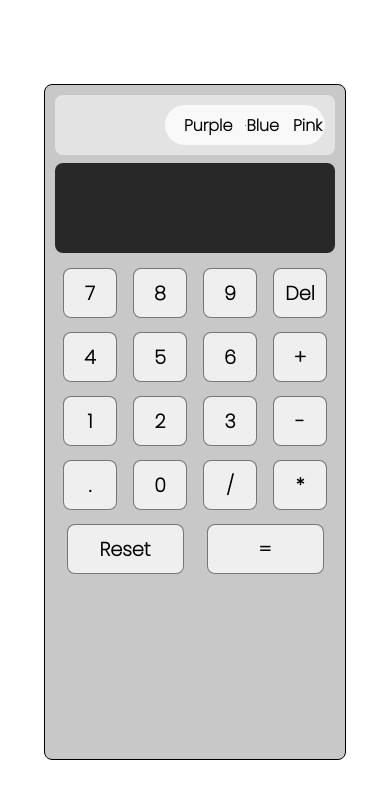
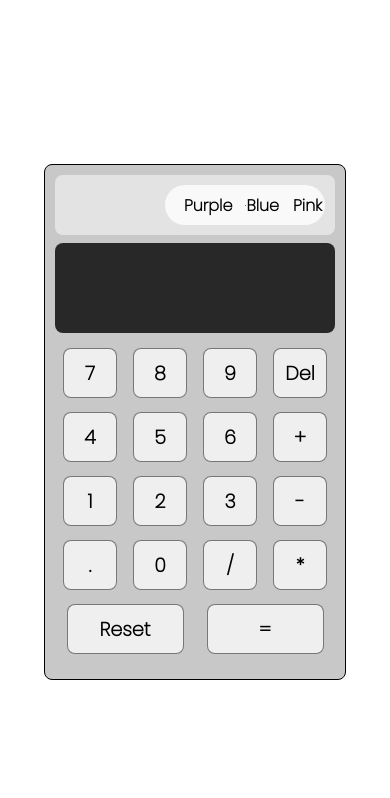
Before and after one commit to NataliaFrancisca/Calculadora, a plain HTML site: page index.html in a window 390 px wide. Drawn offline with Linux system fonts and the light colour scheme; a web font is replaced by a local one.

Commit message:
style: alterando altura da div

```diff
--- a/assets/style.css
+++ b/assets/style.css
@@ -195,8 +195,9 @@ button:hover{
 
 	.calculator{
 		width: auto;
-		height: 80vh;
 		display: block;
+		justify-content: center;
+
 	}
 
 	.calculator div{
@@ -210,5 +211,6 @@ button:hover{
 
 	.content-change-color{
 		height: 60px;
+
 	}
 }
```
